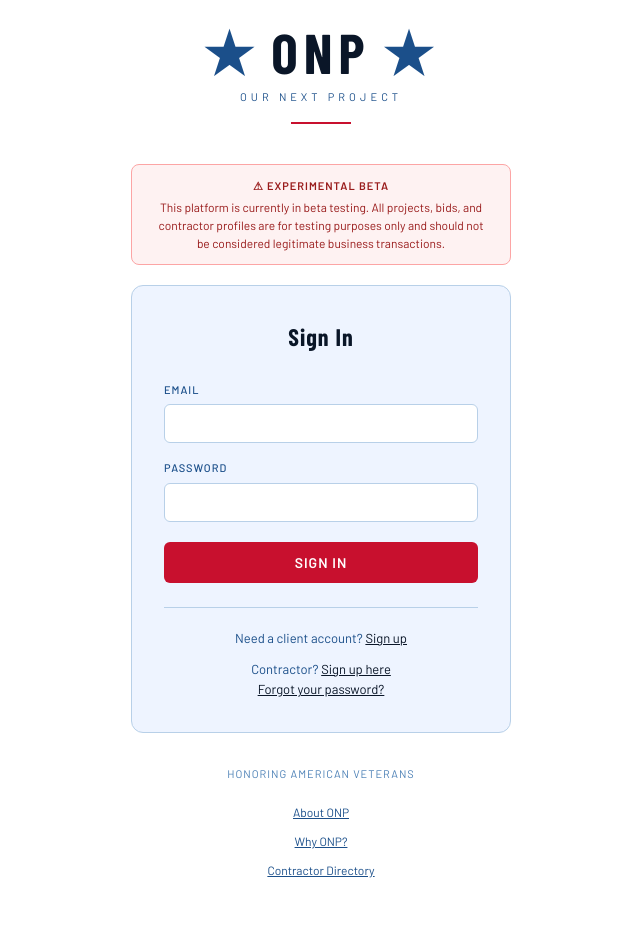
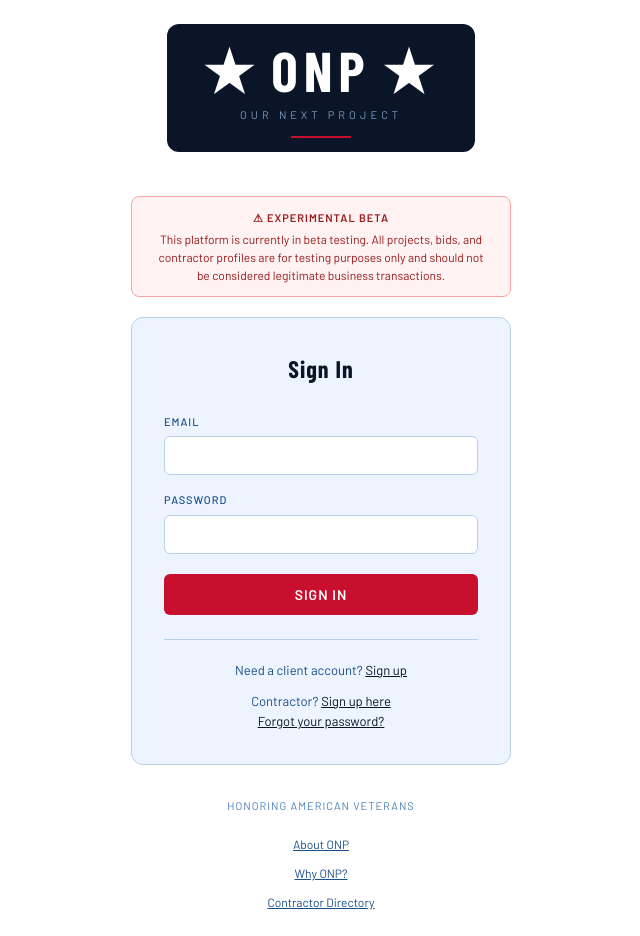
Before and after one commit to MaliceVengeance/ONP, a Next.js app: page /login in a window 1280 px wide. Shown: the whole page, without its empty margins (319-959 px from the left). Before the commit the page ends 904 px from the top, so only its background shows below. Built offline with nearby package versions, Linux system fonts and the light colour scheme; a web font is replaced by a local one.

Commit message:
Fix all ONP stars to white — navy badge on standalone pages, white in nav headers

```diff
--- a/src/app/about/page.tsx
+++ b/src/app/about/page.tsx
@@ -28,7 +28,7 @@ export default function AboutPage() {
             alignItems: "center",
             gap: "8px",
           }}>
-            <span style={{ color: "#C8102E" }}>★</span> ONP
+            <span style={{ color: "#fff" }}>★</span> ONP
           </div>
           <div style={{
             fontSize: "11px",
--- a/src/app/contractors/page.tsx
+++ b/src/app/contractors/page.tsx
@@ -105,7 +105,7 @@ export default async function ContractorDirectoryPage({
             alignItems: "center",
             gap: "8px",
           }}>
-            <span style={{ color: "#C8102E" }}>★</span> ONP
+            <span style={{ color: "#fff" }}>★</span> ONP
           </div>
           <div style={{
             fontSize: "11px",
--- a/src/app/dashboard/layout.tsx
+++ b/src/app/dashboard/layout.tsx
@@ -23,7 +23,7 @@ export default function DashboardLayout({ children }: { children: ReactNode }) {
             alignItems: "center",
             gap: "6px",
           }}>
-            <span style={{ color: "#C8102E" }}>★</span> ONP
+            <span style={{ color: "#fff" }}>★</span> ONP
           </div>
           <div style={{
             fontFamily: "'Barlow', sans-serif",
--- a/src/app/login/page.tsx
+++ b/src/app/login/page.tsx
@@ -22,27 +22,34 @@ export default async function LoginPage({
       {/* Logo / Wordmark */}
       <div style={{ textAlign: "center", marginBottom: "40px" }}>
         <div style={{
+          display: "inline-block",
+          background: "#0A1628",
+          borderRadius: "12px",
+          padding: "18px 36px 14px",
+          marginBottom: "4px",
+        }}>
+          <div style={{
             fontFamily: "'Barlow Condensed', sans-serif",
             fontWeight: 800,
             fontSize: "56px",
             letterSpacing: "6px",
-          color: "#0A1628",
+            color: "#fff",
             lineHeight: 1,
             display: "flex",
             alignItems: "center",
             justifyContent: "center",
             gap: "12px",
           }}>
-          <span style={{ color: "#1B4F8A" }}>★</span>
+            <span style={{ color: "#fff" }}>★</span>
             ONP
-          <span style={{ color: "#1B4F8A" }}>★</span>
+            <span style={{ color: "#fff" }}>★</span>
           </div>
           <div style={{
             fontFamily: "'Barlow', sans-serif",
             fontWeight: 400,
             fontSize: "11px",
             letterSpacing: "4px",
-          color: "#1B4F8A",
+            color: "#7A9CC4",
             textTransform: "uppercase",
             marginTop: "8px",
           }}>
@@ -52,8 +59,9 @@ export default async function LoginPage({
             width: "60px",
             height: "2px",
             background: "#C8102E",
-          margin: "16px auto 0",
+            margin: "12px auto 0",
           }} />
+        </div>
       </div>
 
 {/* Beta banner */}
--- a/src/app/why-onp/page.tsx
+++ b/src/app/why-onp/page.tsx
@@ -35,7 +35,7 @@ export default async function WhyOnpPage({
             alignItems: "center",
             gap: "8px",
           }}>
-            <span style={{ color: "#C8102E" }}>★</span> ONP
+            <span style={{ color: "#fff" }}>★</span> ONP
           </div>
           <div style={{
             fontSize: "11px",
```
Also changed, not shown: src/app/forgot-password/page.tsx (+13 -5 lines), src/app/reset-password/page.tsx (+13 -5 lines). Lines whose indentation alone changed are shown as unchanged.
